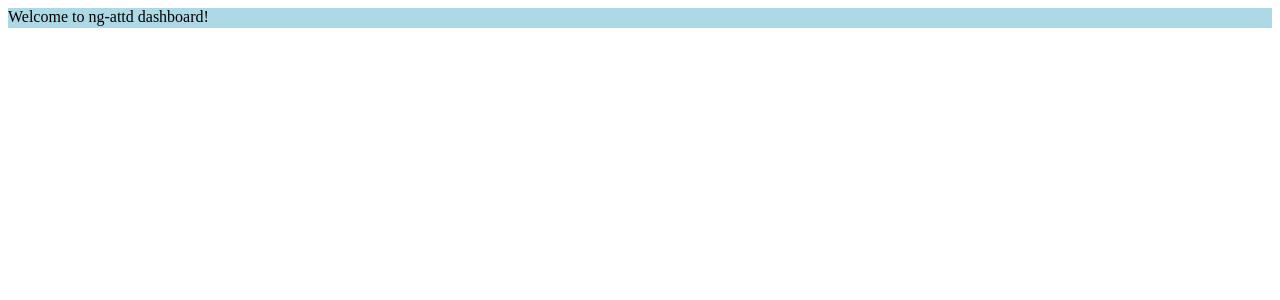
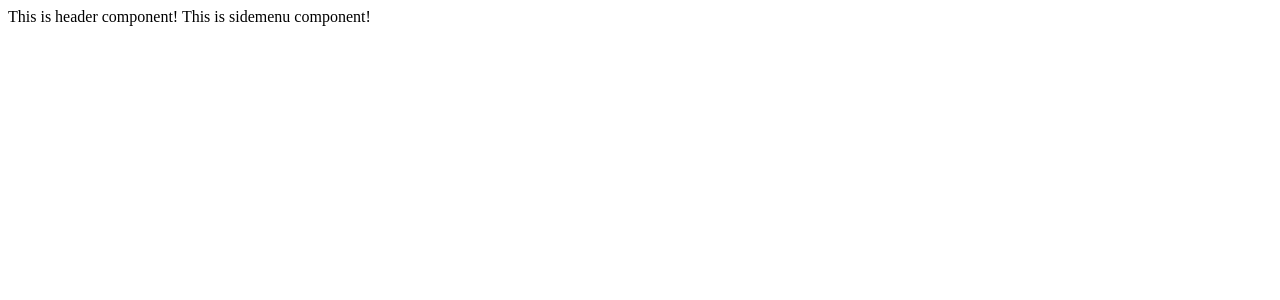
Before and after one commit to oaksoe/beacon-attd, an Angular app in the folder ng-attd/: page / in a window 1280 px wide. Shown: the top 300 px of the page. Built offline with nearby package versions, Linux system fonts and the light colour scheme.

Commit message:
added empty header and sidemenu components

```diff
--- a/ng-attd/src/app/app.component.html
+++ b/ng-attd/src/app/app.component.html
@@ -1 +1,4 @@
-<div class="attd-app">Welcome to ng-attd dashboard!</div>
+<div class="itl-app-container">
+    <itlx-header></itlx-header>
+    <itlx-sidemenu></itlx-sidemenu>
+</div>
--- a/ng-attd/src/app/app.component.scss
+++ b/ng-attd/src/app/app.component.scss
@@ -1,5 +1,3 @@
-.attd-app {
+.itl-app-container {
     width: 100%;
-    height: 20px;
-    background: lightblue;
 }
--- /dev/null
+++ b/ng-attd/src/app/components/common/header/header.component.html
@@ -0,0 +1 @@
+This is header component!
--- /dev/null
+++ b/ng-attd/src/app/components/common/header/header.component.ts
@@ -0,0 +1,14 @@
+import { Component, OnInit } from '@angular/core';
+
+@Component({
+    selector: 'itlx-header',
+    templateUrl: './header.component.html',
+    styleUrls: ['./header.component.scss']
+})
+export class HeaderComponent implements OnInit {
+    constructor() {
+    }
+
+    ngOnInit() {
+    }
+}
--- /dev/null
+++ b/ng-attd/src/app/components/common/sidemenu/sidemenu.component.html
@@ -0,0 +1 @@
+This is sidemenu component!
--- /dev/null
+++ b/ng-attd/src/app/components/common/sidemenu/sidemenu.component.ts
@@ -0,0 +1,14 @@
+import { Component, OnInit } from '@angular/core';
+
+@Component({
+    selector: 'itlx-sidemenu',
+    templateUrl: './sidemenu.component.html',
+    styleUrls: ['./sidemenu.component.scss']
+})
+export class SidemenuComponent implements OnInit {
+    constructor() {
+    }
+
+    ngOnInit() {
+    }
+}
--- /dev/null
+++ b/ng-attd/src/app/components/index.ts
@@ -0,0 +1,2 @@
+export { HeaderComponent } from './common/header/header.component';
+export { SidemenuComponent } from './common/sidemenu/sidemenu.component';
```
Also changed, not shown: ng-attd/src/app/app.module.ts (+7 -1 lines), ng-attd/src/app/components/common/header/header.component.scss (added), ng-attd/src/app/components/common/sidemenu/sidemenu.component.scss (added), 1 other file (tests, documents, lock files or other folders).
